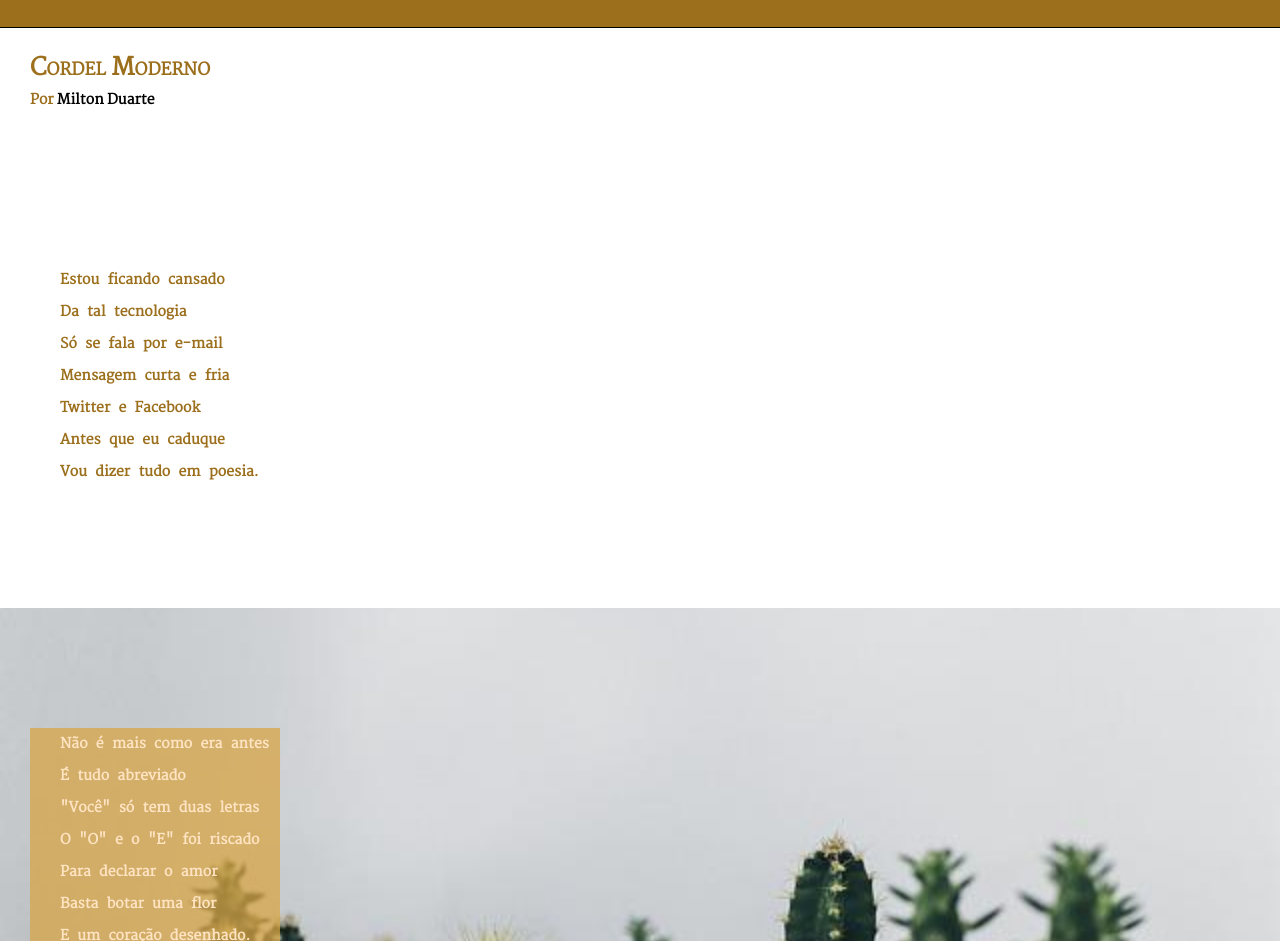
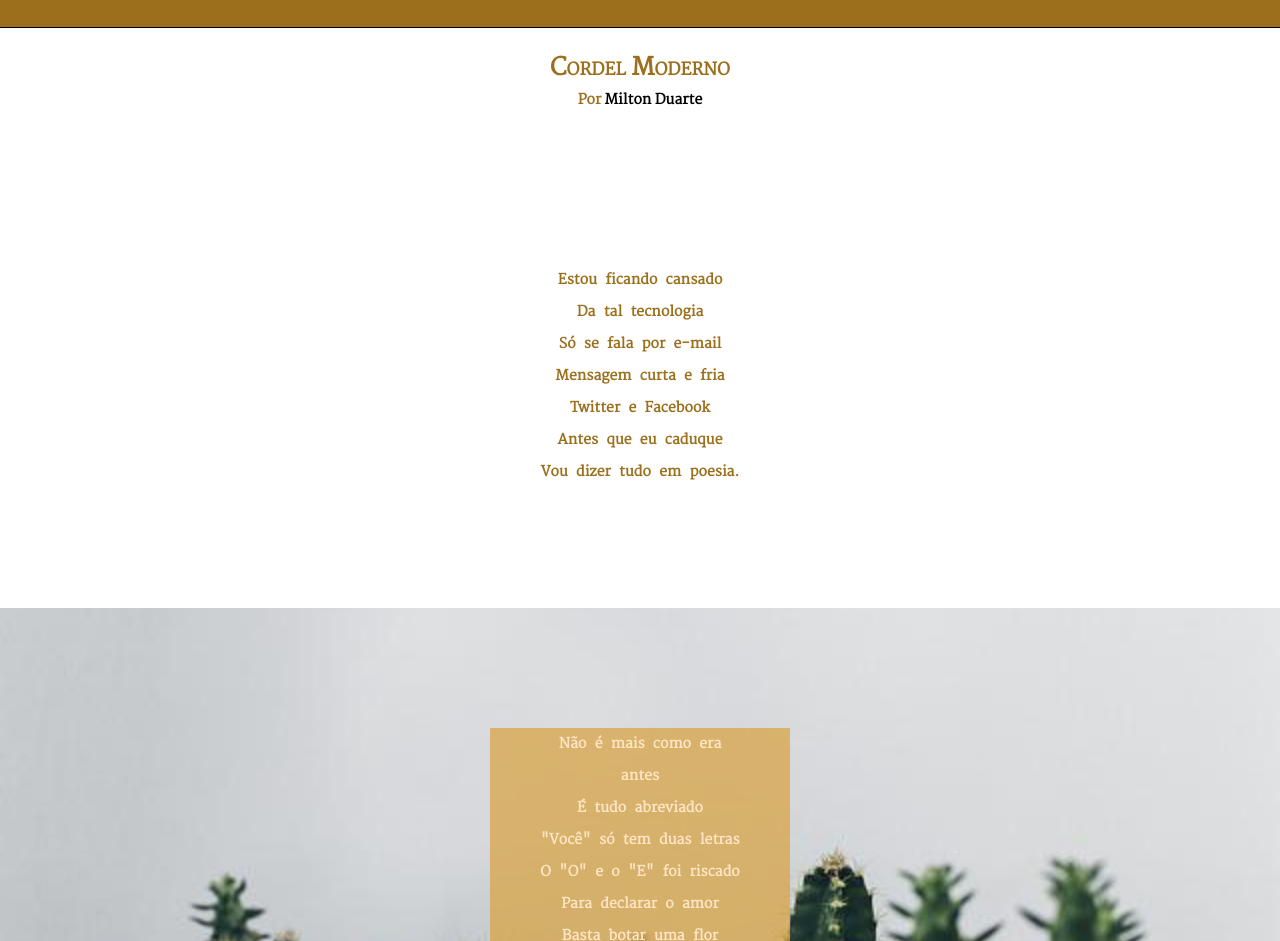
Before and after one commit to gehleao/projeto-mais-cordel, a plain HTML site: page index.html in a window 1280 px wide. Shown: the part 211-1152 px from the top of the page. Drawn offline with Linux system fonts and the light colour scheme; a web font is replaced by a local one.

Commit message:
att
section.img >p e centralização

```diff
--- a/style.css
+++ b/style.css
@@ -49,7 +49,7 @@ main {
 }
 
 main h1 {
-    padding-left: 30px;
+    text-align: center;
     color: #9c6f1c;
     font-size: 1.5em;
     font-weight: bolder;
@@ -57,7 +57,7 @@ main h1 {
 }
 
 main p {
-    padding-left: 30px;
+    text-align: center;
     color: #9c6f1c;
     font-size: 14px;
     font-weight: 600;
@@ -76,11 +76,11 @@ main a:hover {
 }
 
 section {
-    padding-left: 30px;
     padding-top: 15vh;
     padding-bottom: 15vh;
     word-spacing: 5px;
     line-height: 2em;
+    text-align: center;
 }
 
 section.normal > p {
@@ -93,7 +93,9 @@ section.img {
 
 section.img > p {
     color: bisque;
-    width: 250px;
+    padding-left: 50px;
+    padding-right: 50px;
+    width: 300px;
     background: #d9a543b9;
     display: inline-block;
 }
```
